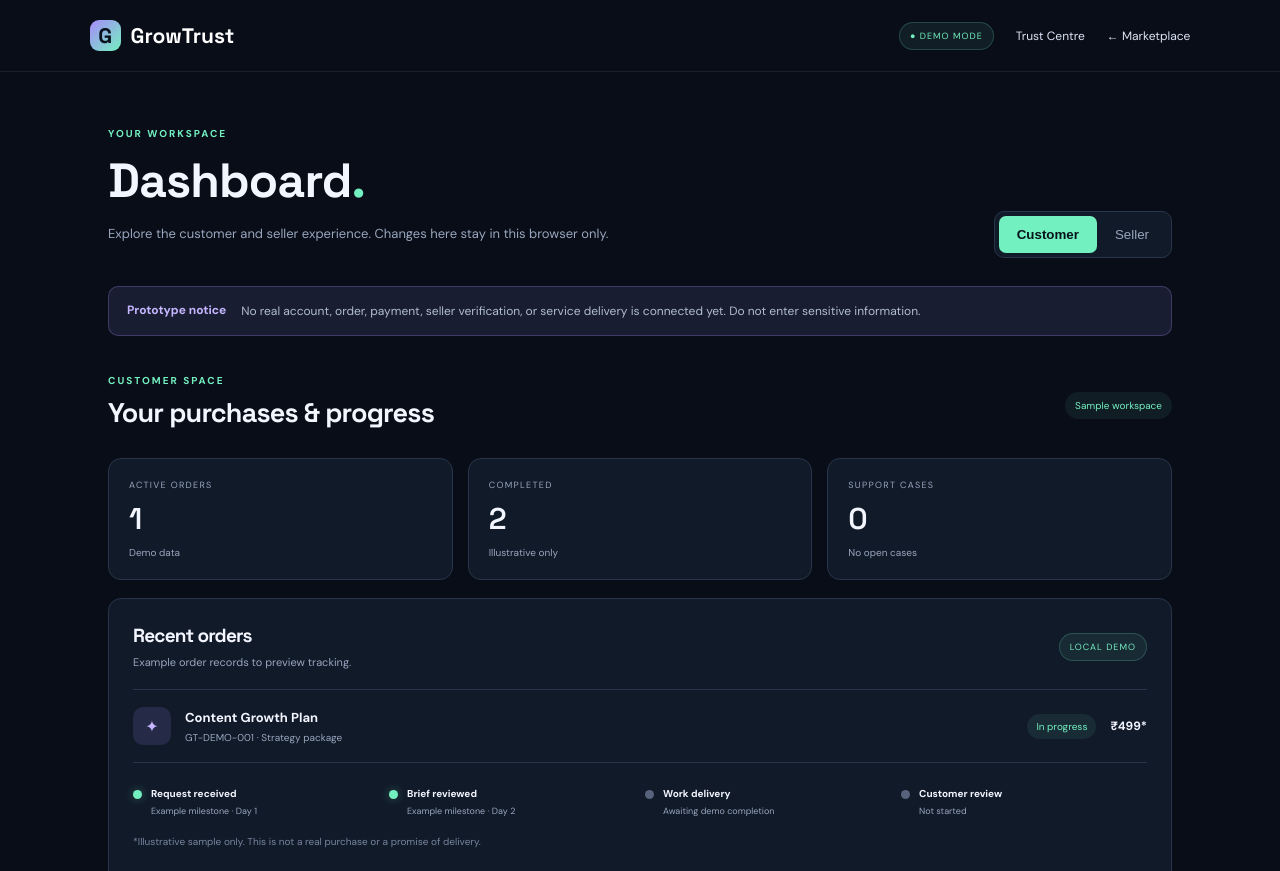
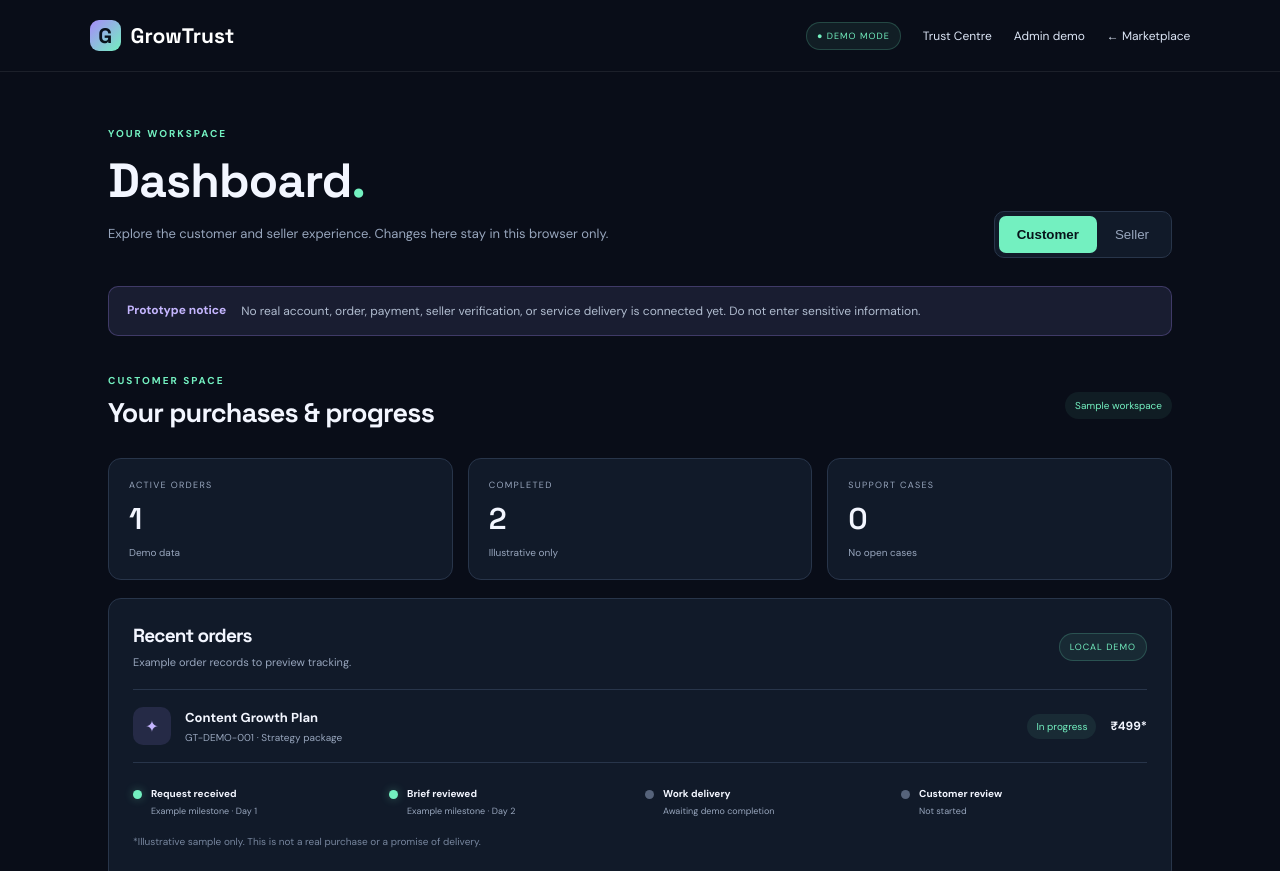
Before and after one commit to shanraku/growtrust, a plain HTML site: page dashboard.html in a window 1280 px wide. Shown: the top 871 px of the page. Drawn offline with Linux system fonts and the light colour scheme.

Commit message:
Add Admin demo navigation to dashboard

```diff
--- a/dashboard.html
+++ b/dashboard.html
@@ -1,7 +1,7 @@
 <!doctype html>
 <html lang="en"><head><meta charset="utf-8"><meta name="viewport" content="width=device-width,initial-scale=1"><meta name="theme-color" content="#090d18"><meta name="description" content="GrowTrust customer and seller dashboard prototype."><title>Dashboard — GrowTrust</title><link rel="stylesheet" href="dashboard.css"></head>
 <body>
-<header class="bar"><a class="brand" href="index.html"><span class="mark">G</span> GrowTrust</a><div class="bar-right"><span class="demo-pill">● DEMO MODE</span><a href="trust.html">Trust Centre</a><a href="index.html">← Marketplace</a></div></header>
+<header class="bar"><a class="brand" href="index.html"><span class="mark">G</span> GrowTrust</a><div class="bar-right"><span class="demo-pill">● DEMO MODE</span><a href="trust.html">Trust Centre</a><a href="admin.html">Admin demo</a><a href="index.html">← Marketplace</a></div></header>
 <main class="wrap"><div class="welcome"><div><div class="eyebrow">YOUR WORKSPACE</div><h1>Dashboard<span>.</span></h1><p>Explore the customer and seller experience. Changes here stay in this browser only.</p></div><div class="switch" role="group" aria-label="Choose dashboard"><button class="active" data-view="customer">Customer</button><button data-view="seller">Seller</button></div></div>
 <div class="notice"><b>Prototype notice</b><span>No real account, order, payment, seller verification, or service delivery is connected yet. Do not enter sensitive information.</span></div>
 <section id="customerView" class="view"><div class="section-title"><div><div class="eyebrow">CUSTOMER SPACE</div><h2>Your purchases & progress</h2></div><span class="status">Sample workspace</span></div>
```
